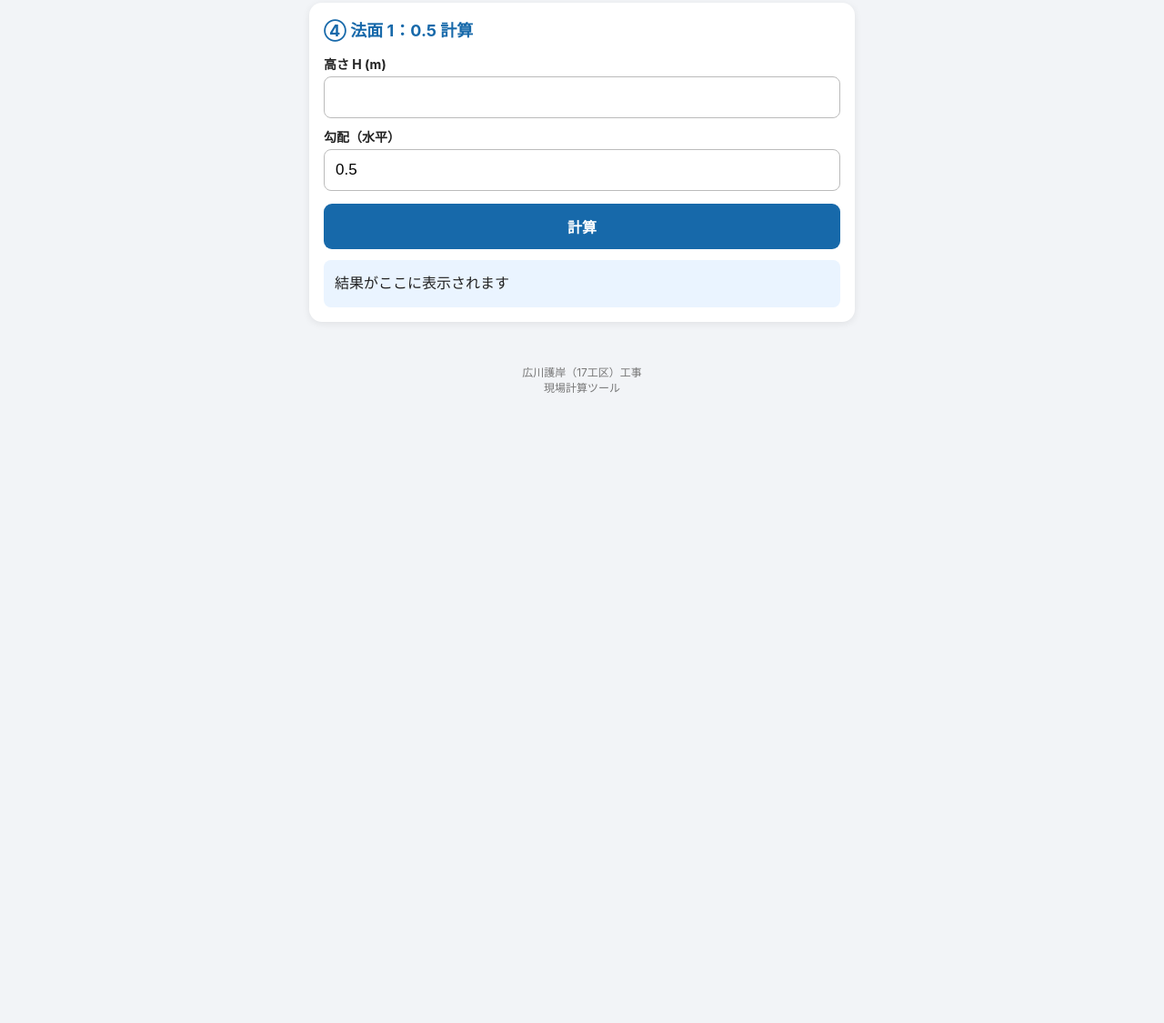
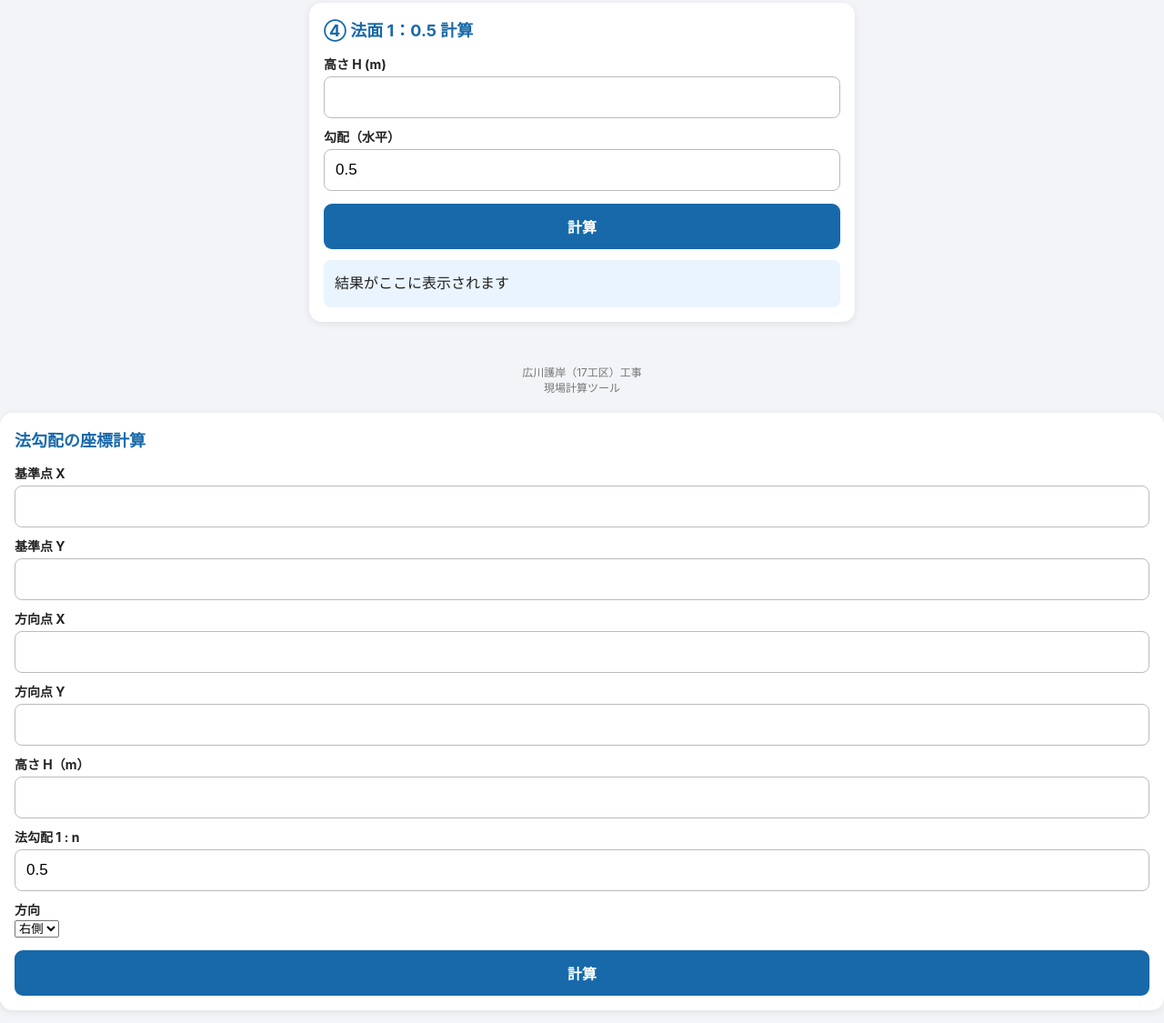
Before and after one commit to TOMOKAZU60/hiroka-survey-app, a plain HTML site: page index.html in a window 1280 px wide. Shown: the part 1593-2718 px from the top of the page at 91% size. Before the commit the page ends 2047 px from the top, so only its background shows below. Drawn offline with Linux system fonts and the light colour scheme.

Commit message:
Update index.html

```diff
--- a/index.html
+++ b/index.html
@@ -297,6 +297,74 @@ function slopeCalc(){
 }
 
 </script>
+<!-- 法勾配の座標計算 -->
+<div class="card">
+  <h2>法勾配の座標計算</h2>
 
+  <label>基準点 X</label>
+  <input type="number" id="noriX" step="0.001">
+
+  <label>基準点 Y</label>
+  <input type="number" id="noriY" step="0.001">
+
+  <label>方向点 X</label>
+  <input type="number" id="noriX2" step="0.001">
+
+  <label>方向点 Y</label>
+  <input type="number" id="noriY2" step="0.001">
+
+  <label>高さ H（m）</label>
+  <input type="number" id="noriH" step="0.001">
+
+  <label>法勾配 1 : n</label>
+  <input type="number" id="noriN" value="0.5" step="0.001">
+
+  <label>方向</label>
+  <select id="noriSide">
+    <option value="1">右側</option>
+    <option value="-1">左側</option>
+  </select>
+
+  <button onclick="calcNori()">計算</button>
+
+  <div id="noriResult"></div>
+</div>
+
+<script>
+function calcNori() {
+  const x1 = Number(document.getElementById("noriX").value);
+  const y1 = Number(document.getElementById("noriY").value);
+  const x2 = Number(document.getElementById("noriX2").value);
+  const y2 = Number(document.getElementById("noriY2").value);
+  const h  = Number(document.getElementById("noriH").value);
+  const n  = Number(document.getElementById("noriN").value);
+  const side = Number(document.getElementById("noriSide").value);
+
+  const dx = x2 - x1;
+  const dy = y2 - y1;
+  const len = Math.sqrt(dx * dx + dy * dy);
+
+  if (len === 0) {
+    document.getElementById("noriResult").innerHTML =
+      "基準点と方向点を別の座標にしてください。";
+    return;
+  }
+
+  // 高さから水平距離を計算
+  const d = h * n;
+
+  // 基準線に対する直角方向
+  const px = (-dy / len) * d * side;
+  const py = ( dx / len) * d * side;
+
+  const newX = x1 + px;
+  const newY = y1 + py;
+
+  document.getElementById("noriResult").innerHTML =
+    "<b>水平距離：</b>" + d.toFixed(3) + " m<br>" +
+    "<b>新点 X：</b>" + newX.toFixed(3) + "<br>" +
+    "<b>新点 Y：</b>" + newY.toFixed(3);
+}
+</script>
 </body>
 </html>
```
